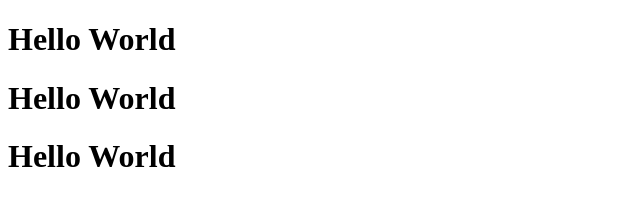
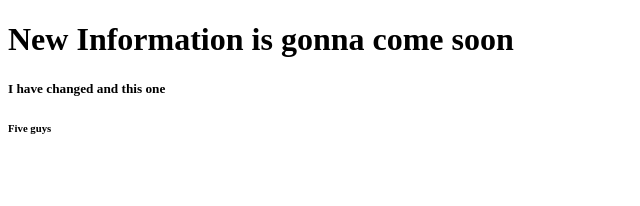
Before and after one commit to ghitalog/open, a plain HTML site: page index.html in a window 1280 px wide. Shown: the whole page, without its empty margins (0-640 px from the left). Drawn offline with Linux system fonts and the light colour scheme.

Commit message:
title and h5
Adding h1 information and section with a name

```diff
--- a/index.html
+++ b/index.html
@@ -3,11 +3,13 @@
 <head>
     <meta charset="UTF-8">
     <meta name="viewport" content="width=device-width, initial-scale=1.0">
-    <title>Hello Branch</title>
+    <title>Document</title>
 </head>
 <body>
-    <h1>Hello World</h1>
-    <h1>Hello World</h1>
-    <h1>Hello World</h1>
+    <h1>New Information is gonna come soon</h1>
+    <h5>I have changed and this one </h5>
+    <section>
+        <h6>Five guys</h6>
+    </section>
 </body>
 </html>
```
